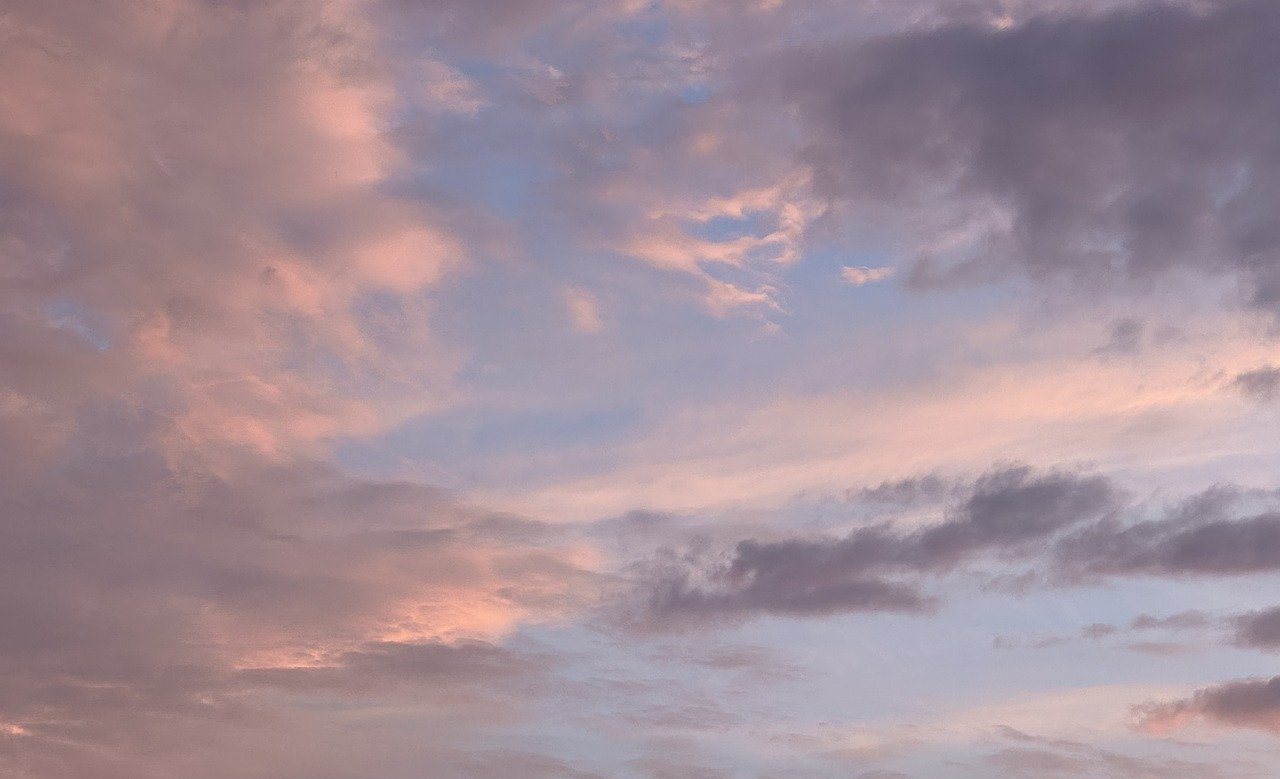
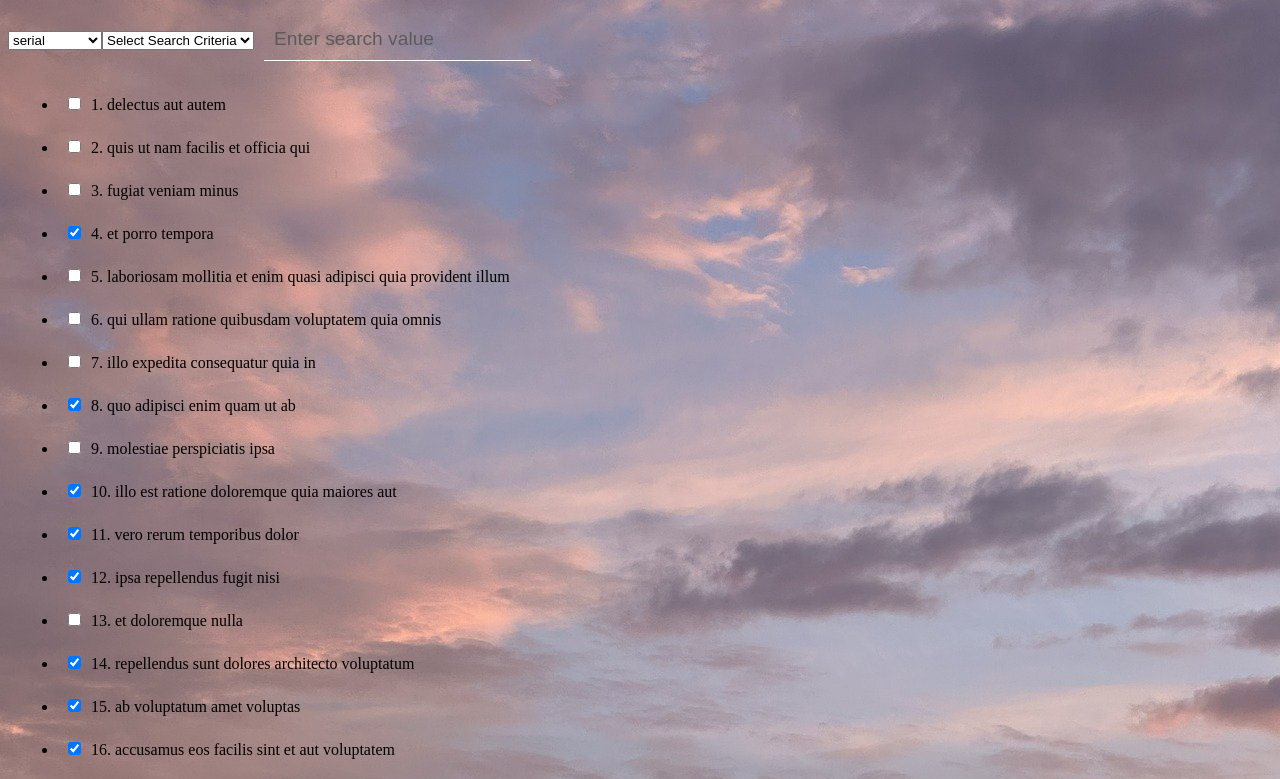
Before and after one commit to ilanasuied/full-stack-project-5, a React (Vite) app in the folder vite-project/: page /users/1/todos in a window 1280 px wide. Before the commit this address had no page. Shown: the top 779 px of the page. Built offline with nearby package versions, Linux system fonts and the light colour scheme; data requests are answered from the project's data file.

Commit message:
todo list added

```diff
--- a/vite-project/src/App.jsx
+++ b/vite-project/src/App.jsx
@@ -1,3 +1,4 @@
+import './App.css';
 import { Routes, Route } from 'react-router-dom';
 import Users from './assets/components/User.jsx';
 import Posts from './assets/components/Posts.jsx';
@@ -5,7 +6,8 @@ import Login from './assets/components/Login.jsx';
 import Register from './assets/components/Register.jsx';
 import DataStorage from './assets/components/DataStorage.jsx';
 import HomePage from './assets/components/HomePage.jsx'
-import './App.css';
+import Todos from './assets/components/Todos.jsx';
+
 function App() {
   return (
     <Routes>
@@ -15,7 +17,7 @@ function App() {
         <Route path="/register" element={<Register/>} />
         <Route path="/datastorage" element={<DataStorage/>} />
         <Route path='/home' element={<HomePage/>} />
-
+        <Route path='users/:id/todos' element={<Todos/>} />
     </Routes>
   );
 }
--- a/vite-project/src/assets/components/HomePage.jsx
+++ b/vite-project/src/assets/components/HomePage.jsx
@@ -7,13 +7,13 @@ function HomePage() {
     const navigate = useNavigate();
     const [displayInfo, setDisplayInfo]= useState(false);
     const [user, setUser] = useState([]);
+    const id = JSON.parse(localStorage.getItem('currentUser')).id;
 
     useEffect(() => {
-        // id = JSON.parse(localStorage.getItem('currentUser')).id;
-        // const API_URL = `http://localhost:3000/users/${id}`;
+        const API_URL = `http://localhost:3000/users/${id}`;
 
         const fetchData = async () => {
-          const response = await fetch('http://localhost:3000/users/1');
+          const response = await fetch(API_URL);
           const data = await response.json();
           setUser(data);
         };
@@ -27,15 +27,15 @@ function HomePage() {
     };
 
     const handleTodos = () =>{
-        navigate('/todos');
+        navigate(`/users/${id}/todos`);
     };
 
     const handlePosts = () =>{
-        navigate('/posts');
+        navigate(`/users/${id}/posts`);
     };
 
     const handleAlbums = () =>{
-        navigate('/albums');
+        navigate(`/users/${id}/albums`);
     };
 
     const handleInfo = () =>{
@@ -65,7 +65,7 @@ function HomePage() {
                     logout
                 </button>
             </nav>
-            <h1 className={styles.title}>{`Hello, ${user.name}!`}</h1>
+            <h1 className={styles.title}>{`Hello, ${user.name? user.name: 'Name'}!`}</h1>
             {displayInfo && <Info userObj={user} closeInfo={closeInfo}/>}
         </>
 
--- a/vite-project/src/assets/components/Login.jsx
+++ b/vite-project/src/assets/components/Login.jsx
@@ -35,7 +35,7 @@ function Login() {
     for (const user of users) {
       if (user.username === inputName) {
         if (user.website === inputPassword) {
-          let id = users[users.length-1].id;
+          let id = user.id;
           let currentUser = { 'username': inputName,
                                 'password': inputPassword,
                                 'id': id
--- /dev/null
+++ b/vite-project/src/assets/components/Todos.jsx
@@ -0,0 +1,104 @@
+import { useState, useEffect } from 'react';
+import { useParams } from 'react-router-dom';
+import styles from './Todos.module.css';
+
+function Todos() {
+    const [todos, setTodos] = useState([]);
+    const [sortCriteria, setSortCriteria] = useState('serial');
+    const [searchCriteria, setSearchCriteria] = useState(''); // État pour le critère de recherche
+    const [searchValue, setSearchValue] = useState(''); // État pour la valeur de recherche
+    const { id } = useParams();
+    useEffect(() => {
+        const fetchData = async () => {
+            const response = await fetch('http://localhost:3000/todos');
+            const data = await response.json();
+            const filteredTodos = data.filter(todo => parseInt(todo.userId, 10) === parseInt(id, 10));
+            setTodos(filteredTodos);
+        };
+        fetchData();
+    }, []);
+
+    const handleCheckboxChange = (index) => {
+        const newTodos = [...todos];
+        newTodos[index].completed = !newTodos[index].completed;
+        console.log(newTodos[index]);
+        setTodos((prevTodos) => newTodos);
+
+    };
+
+    const handleSortChange = (event) => {
+        setSortCriteria(event.target.value);
+    };
+
+
+    const handleSearchCriteriaChange = (event) => {
+        setSearchCriteria(event.target.value);
+    };
+
+    const handleSearchValueChange = (event) => {
+        setSearchValue(event.target.value);
+    };
+
+    const filteredTodos = todos.filter(todo => {
+        if (!searchValue) return true;
+        switch (searchCriteria) {
+            case 'id':
+                return todo.id.toString().includes(searchValue);
+            case 'title':
+                return todo.title.toLowerCase().includes(searchValue.toLowerCase());
+            case 'completed':
+                return (searchValue === 'completed' && todo.completed) || (searchValue === 'not completed' && !todo.completed);
+            default:
+                return true;
+        }
+    });
+
+    const sortedTodos = filteredTodos.sort((a, b) => {
+        switch (sortCriteria) {
+            case 'completed':
+                return a.completed === b.completed ? 0 : a.completed ? 1 : -1;
+            case 'alphabetical':
+                return a.title.localeCompare(b.title);
+            case 'random':
+                return 0.5 - Math.random();
+            default:
+                return a.id - b.id;
+        }
+    });
+
+    return (
+        <div>
+            <select onChange={handleSortChange} value={sortCriteria}>
+                <option value="serial">serial</option>
+                <option value="completed">completed</option>
+                <option value="alphabetical">alphabetical</option>
+                <option value="random">random</option>
+            </select>
+            <select onChange={handleSearchCriteriaChange} value={searchCriteria}>
+                <option value="">Select Search Criteria</option>
+                <option value="id">Number Serial</option>
+                <option value="title">Title</option>
+                <option value="completed">Completion Status</option>
+            </select>
+            <input
+                type="text"
+                placeholder="Enter search value"
+                value={searchValue}
+                onChange={handleSearchValueChange}
+            />
+            <ul>
+                {sortedTodos.map((todo, index) => (
+                    <li key={todo.id}>
+                        <input
+                            type="checkbox"
+                            checked={todo.completed}
+                            onChange={() => handleCheckboxChange(index)}
+                        />
+                        {index + 1}. {todo.title}
+                    </li>
+                ))}
+            </ul>
+        </div>
+    );
+}
+export default Todos;
```
Also changed, not shown: vite-project/src/assets/components/DataStorage.jsx (+13 -14 lines), vite-project/src/assets/components/NavBar.jsx (deleted, +0 -17 lines), vite-project/src/assets/components/Todos.module.css (added).
